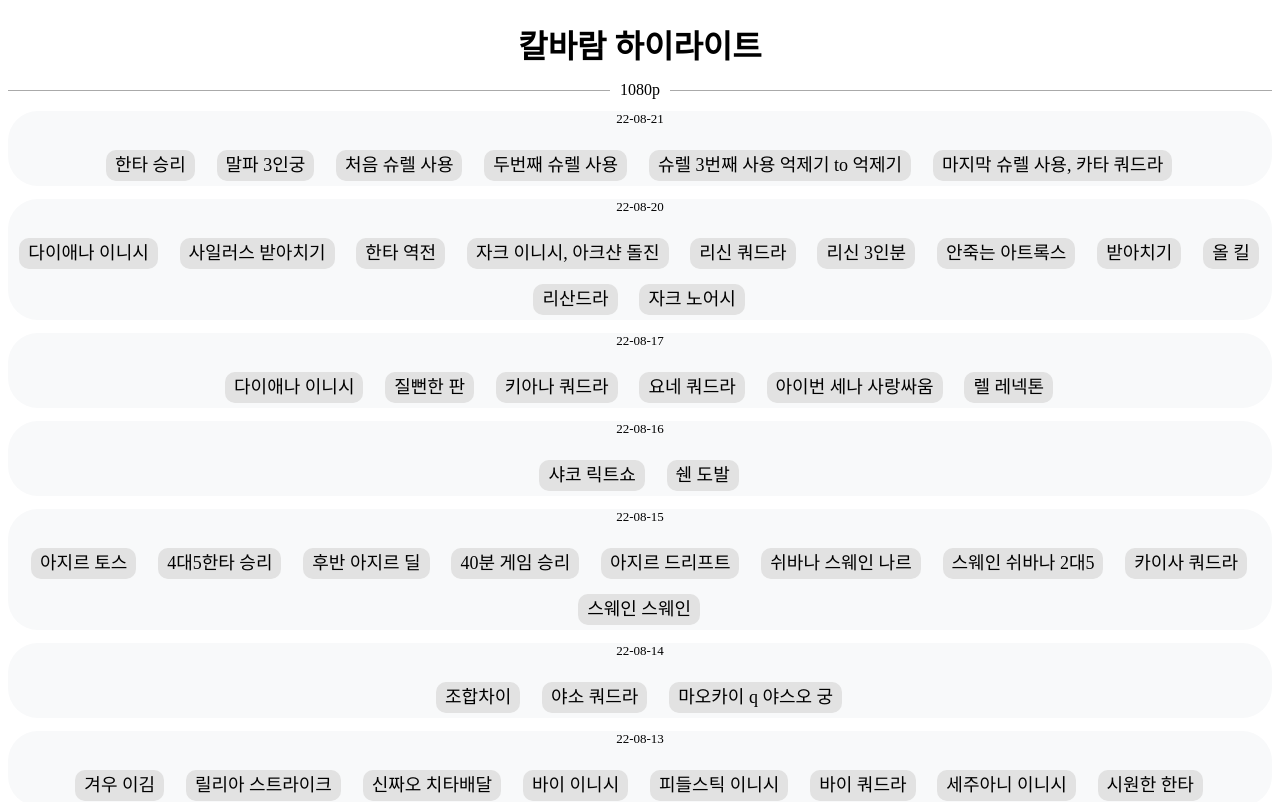
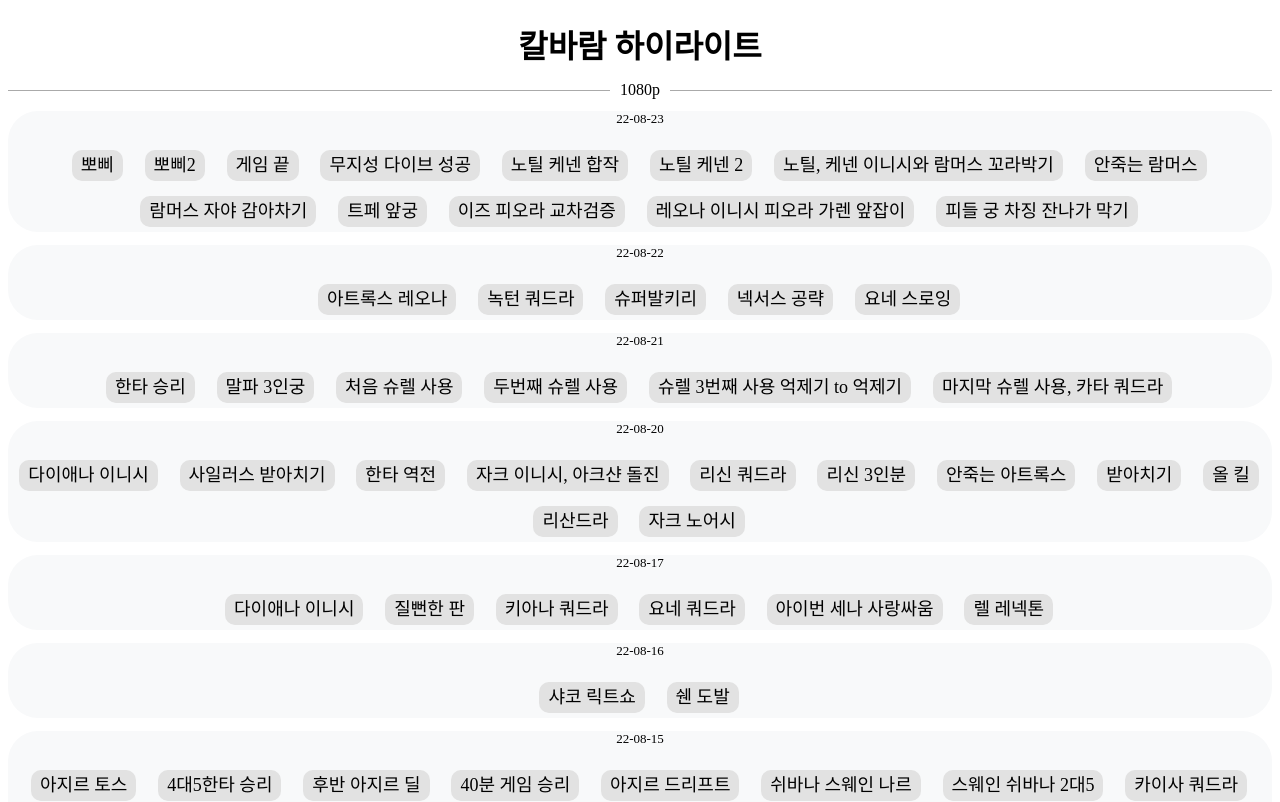
Before and after one commit to DANCIINGQUEEN/lolmadmovie, a React (Create React App) app: page / in a window 1280 px wide. Shown: the top 802 px of the page. Built offline with nearby package versions, Linux system fonts and the light colour scheme.

Commit message:
23th commit

```diff
--- a/src/App.js
+++ b/src/App.js
@@ -2,6 +2,7 @@ import './App.css';
 
 import HorizonLine from "./HorizonLine";
 import VideoLink from "./VideoLink";
+import NewLink from "./NewLink";
 
 
 function App() {
@@ -9,6 +10,7 @@ function App() {
     return (
 
         <div className="App">
+            {/*<NewLink/>*/}
             <h1>칼바람 하이라이트</h1>
             <VideoLink/>
         </div>
--- /dev/null
+++ b/src/NewLink.js
@@ -0,0 +1,176 @@
+import React from 'react';
+import styled from 'styled-components'
+import HorizonLine from "./HorizonLine";
+
+const A = styled.a`
+color: black;
+background: #E2E2E2;
+font-size: 1.2em;
+padding: 0.3em 0.5em;
+margin-right: 0.1em;
+text-decoration: none;
+border-radius:10px;
+:hover{
+background:yellow
+`
+
+const Li = styled.li`
+list-style-type: none;
+margin:10px;
+display: inline-block;
+font-size:15px;`
+
+const P = styled.p`
+font-size:13px;
+`
+
+const Container = styled.div`
+background-color:#f8f9fa;
+border-radius:30px;
+padding:0
+`
+
+
+function NewLink() {
+
+    const FHD = {
+        220806: {
+            L1: {
+                title: "못막는 사이온",
+                link: "https://www.youtube.com/watch?v=jBN-ALh2WMk"
+            },
+            L2: {
+                title: "야스오 비공식 쿼드라",
+                link: "https://www.youtube.com/watch?v=0hRJ3f0pkGA"
+            },
+            L3: {
+                title: "아칼리 쿼드라",
+                link: "https://www.youtube.com/watch?v=C6sij6sIUCY"
+            },
+            L4: {
+                title: "마오카이에게 타죽는 케인",
+                link: "https://www.youtube.com/watch?v=Iq3wCDosZkI"
+            },
+            L5: {
+                title: "그웬 쿼드라",
+                link: "https://www.youtube.com/watch?v=itMNtOPXCXU"
+            }
+        },
+        220807: {
+            L1: {
+                title: "카타리나 쿼드라",
+                link: "https://www.youtube.com/watch?v=4VR1ufevLi8"
+            },
+            L2: {
+                title: "쓰레쉬 이니시와 cc연계",
+                link: "https://www.youtube.com/watch?v=Ua8xXfVNAtk"
+            },
+            L3: {
+                title: "한타 승리",
+                link: "https://www.youtube.com/watch?v=NDljFZOVimk"
+            },
+            L4: {
+                title: "카타리나 쿼드라2",
+                link: "https://www.youtube.com/watch?v=z57XbQ340y0"
+            }
+        },
+        220808: {
+            L1: {
+                title: "피오라 쿼드라",
+                link: "https://www.youtube.com/watch?v=FatxHmo8c4w"
+            },
+            L2: {
+                title: "한타 이기고 게임 못끝냄",
+                link: "https://www.youtube.com/watch?v=beVo0Zy5Nx0"
+            }
+        },
+        220809: {
+            L1: {
+                title: "조합차이",
+                link: "https://www.youtube.com/watch?v=hsJd6_D5GUA"
+            },
+            L2: {
+                title: "안죽는 신짜오",
+                link: "https://www.youtube.com/watch?v=1znHBfCxfOk"
+            },
+            L3: {
+                title: "안죽는 람머스",
+                link: "https://www.youtube.com/watch?v=ujtsnbMt1O0"
+            },
+            L4: {
+                title: "게임을 끝내러 가는 람머스",
+                link: "https://www.youtube.com/watch?v=9GYKkxCDCA4"
+            },
+            L5: {
+                title: "자르반 어그로",
+                link: "https://www.youtube.com/watch?v=mlzeDr8Rkpc"
+            },
+            L6: {
+                title: "미포 자르반 연계",
+                link: "https://www.youtube.com/watch?v=rTV-kdEMEhY"
+            },
+            L7: {
+                title: "마지막 만담",
+                link: "https://www.youtube.com/watch?v=2M4iGaQwzyQ"
+            }
+        },
+    }
+
+    const aa=Object.entries(FHD)
+    const bb=aa.map(day=>day[1])
+    const cc =bb.map((c)=>c)
+    // console.log(cc)
+
+    console.log(cc[aa["220809"]])
+    console.log(aa["220809"])
+
+
+    // console.log(
+    //     aa.map((day) => {
+    //            day
+    //         }
+    //     )
+    // )
+    // aa.map((day)=>{
+    //     console.log(day[1])
+    // })
+    // console.log(bb[1])
+
+
+    // bb.map((d)=>{
+    //     console.log(d)
+    // })
+    //
+    // console.log(bb)
+    // console.log(cc[0])
+
+
+
+
+    return (
+        <div>
+            {
+                aa.map((list)=>(
+
+
+            <Container>
+                <P>{list[0].slice(0,2)+"-"+list[0].slice(2,4)+"-"+list[0].slice(4,6)}</P>
+                <Li>
+                    <A>
+                        {list[1].L1.title+
+                        list[1].L2.title}
+                        {/*{list[1].map((item)=>{*/}
+                        {/*    item[0].title*/}
+                        {/*})}*/}
+                    </A>
+                </Li>
+
+            </Container>
+                ))
+            }
+        </div>
+
+    );
+}
+
+export default NewLink;
--- a/src/VideoLink.js
+++ b/src/VideoLink.js
@@ -817,7 +817,7 @@ function VideoLink() {
         }
     }
 
-    const FHD220808={
+    const FHD220808 = {
         L1: {
             title: "피오라 쿼드라",
             link: "https://www.youtube.com/watch?v=FatxHmo8c4w"
@@ -828,7 +828,7 @@ function VideoLink() {
         }
     }
 
-    const FHD220809={
+    const FHD220809 = {
         L1: {
             title: "조합차이",
             link: "https://www.youtube.com/watch?v=hsJd6_D5GUA"
@@ -859,7 +859,7 @@ function VideoLink() {
         }
     }
 
-    const FHD220810= {
+    const FHD220810 = {
         L1: {
             title: "징크스 쿼드라",
             link: "https://www.youtube.com/watch?v=Q6JqfPHye3k"
@@ -886,8 +886,7 @@ function VideoLink() {
         }
     }
 
-
-    const FHD220811= {
+    const FHD220811 = {
         L1: {
             title: "아지르 또퍼토스",
             link: "https://www.youtube.com/watch?v=cdS228p4Q9k"
@@ -927,7 +926,7 @@ function VideoLink() {
 
     }
 
-    const FHD220813= {
+    const FHD220813 = {
         L1: {
             title: "겨우 이김",
             link: "https://www.youtube.com/watch?v=ppCcAXOrZuA"
@@ -962,8 +961,7 @@ function VideoLink() {
         }
     }
 
-
-    const FHD220814= {
+    const FHD220814 = {
         L1: {
             title: "조합차이",
             link: "https://www.youtube.com/watch?v=pquKhn3nSbY"
@@ -978,7 +976,7 @@ function VideoLink() {
         },
     }
 
-    const FHD220815= {
+    const FHD220815 = {
         L1: {
             title: "아지르 토스",
             link: "https://www.youtube.com/watch?v=hU5UAYZLfb0"
@@ -1017,9 +1015,7 @@ function VideoLink() {
         },
     }
 
-
-
-    const FHD220816= {
+    const FHD220816 = {
         L1: {
             title: "샤코 릭트쇼",
             link: "https://www.youtube.com/watch?v=As4ey7IQ9ug"
@@ -1030,7 +1026,7 @@ function VideoLink() {
         },
     }
 
-    const FHD220817= {
+    const FHD220817 = {
         L1: {
             title: "다이애나 이니시",
             link: "https://www.youtube.com/watch?v=Zaz5yEX0LZ4"
@@ -1058,7 +1054,7 @@ function VideoLink() {
 
     }
 
-    const FHD220820= {
+    const FHD220820 = {
         L1: {
             title: "다이애나 이니시",
             link: "https://www.youtube.com/watch?v=CzT54PjPp0M"
@@ -1106,7 +1102,7 @@ function VideoLink() {
 
     }
 
-    const FHD220821= {
+    const FHD220821 = {
         L1: {
             title: "한타 승리",
             link: "https://www.youtube.com/watch?v=ee_18DoOtQE"
@@ -1134,7 +1130,85 @@ function VideoLink() {
 
     }
 
+    const FHD220822 = {
+        L1: {
+            title: "아트록스 레오나",
+            link: "https://www.youtube.com/watch?v=nJLwZ_wijlY"
+        },
+        L2: {
+            title: "녹턴 쿼드라",
+            link: "https://www.youtube.com/watch?v=3CPUeqZqWu8"
+        },
+        L3: {
+            title: "슈퍼발키리",
+            link: "https://www.youtube.com/watch?v=g3-TuiD2VCU"
+        },
+        L4: {
+            title: "넥서스 공략",
+            link: "https://www.youtube.com/watch?v=BgmTuFRX0pI"
+        },
+        L5: {
+            title: "요네 스로잉",
+            link: "https://www.youtube.com/watch?v=6XOoHpEAaiY"
+        },
 
+    }
+
+    const FHD220823= {
+        L1: {
+            title: "뽀삐",
+            link: "https://www.youtube.com/watch?v=e_Sbw98nfLs"
+        },
+        L2: {
+            title: "뽀삐2",
+            link: "https://www.youtube.com/watch?v=XYJSFCTaw9c"
+        },
+        L3: {
+            title: "게임 끝",
+            link: "https://www.youtube.com/watch?v=-OP0bOIHkk8"
+        },
+        L4: {
+            title: "무지성 다이브 성공",
+            link: "https://www.youtube.com/watch?v=VCjOZvm1xkU"
+        },
+        L5: {
+            title: "노틸 케넨 합작",
+            link: "https://www.youtube.com/watch?v=KCAs5A_hjSk"
+        },
+        L6: {
+            title: "노틸 케넨 2",
+            link: "https://www.youtube.com/watch?v=q8gEREmxIpc"
+        },
+        L7: {
+            title: "노틸, 케넨 이니시와 람머스 꼬라박기",
+            link: "https://www.youtube.com/watch?v=mD6LAV2RNa8"
+        },
+        L8: {
+            title: "안죽는 람머스",
+            link: "https://www.youtube.com/watch?v=sOXLLF7kq8A"
+        },
+        L9: {
+            title: "람머스 자야 감아차기",
+            link: "https://www.youtube.com/watch?v=jAQfzroz6Pk"
+        },
+        L10: {
+            title: "트페 앞궁",
+            link: "https://www.youtube.com/watch?v=_ZbO7z3q4w8"
+        },
+        L11: {
+            title: "이즈 피오라 교차검증",
+            link: "https://www.youtube.com/watch?v=H61c92KXrVE"
+        },
+        L12: {
+            title: "레오나 이니시 피오라 가렌 앞잡이",
+            link: "https://www.youtube.com/watch?v=z2ypZvqD9Us"
+        },
+        L13: {
+            title: "피들 궁 차징 잔나가 막기",
+            link: "https://www.youtube.com/watch?v=peqWfoKGKDQ"
+        },
+
+    }
 
     // const FHD220817= {
     //     L1: {
@@ -1143,9 +1217,37 @@ function VideoLink() {
     //     },
     // }
 
-        return (
+    return (
         <div>
             <HorizonLine text={"1080p"}/>
+
+
+            {/*22-08-23*/}
+            <Container>
+                <P>22-08-23</P>
+                {
+                    Object.entries(FHD220823).map((list) => (
+                        <Li id={list[1].title}>
+                            <A href={list[1].link}>{list[1].title}</A>
+                        </Li>
+
+                    ))
+                }
+            </Container>
+
+
+            {/*22-08-22*/}
+            <Container>
+                <P>22-08-22</P>
+                {
+                    Object.entries(FHD220822).map((list) => (
+                        <Li id={list[1].title}>
+                            <A href={list[1].link}>{list[1].title}</A>
+                        </Li>
+
+                    ))
+                }
+            </Container>
 
 
             {/*22-08-21*/}
```
